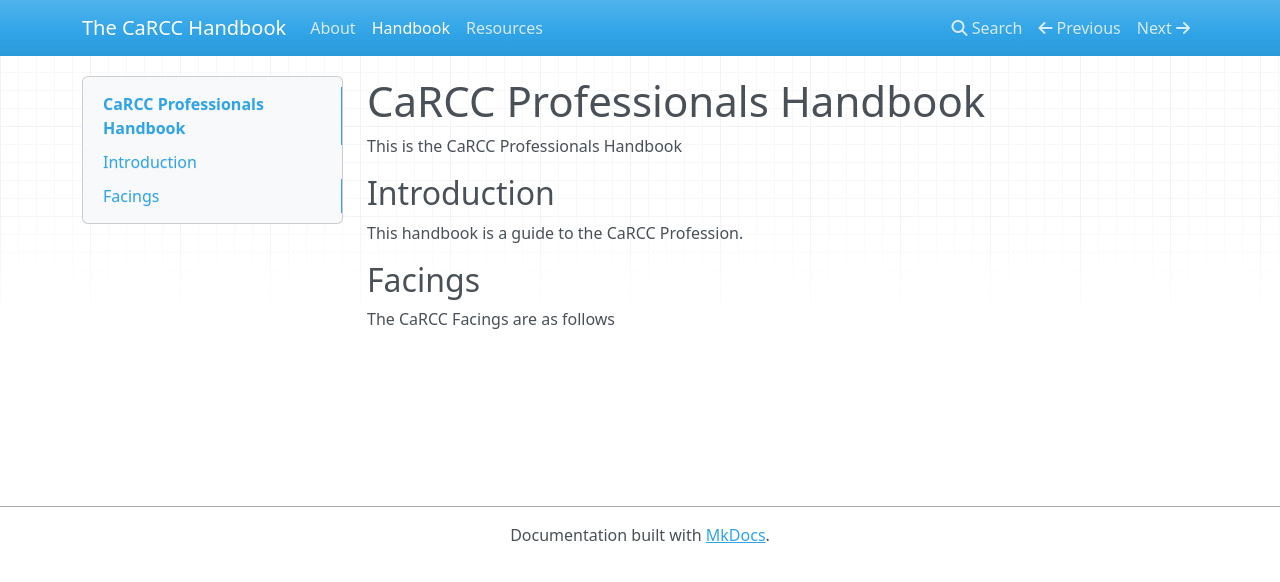
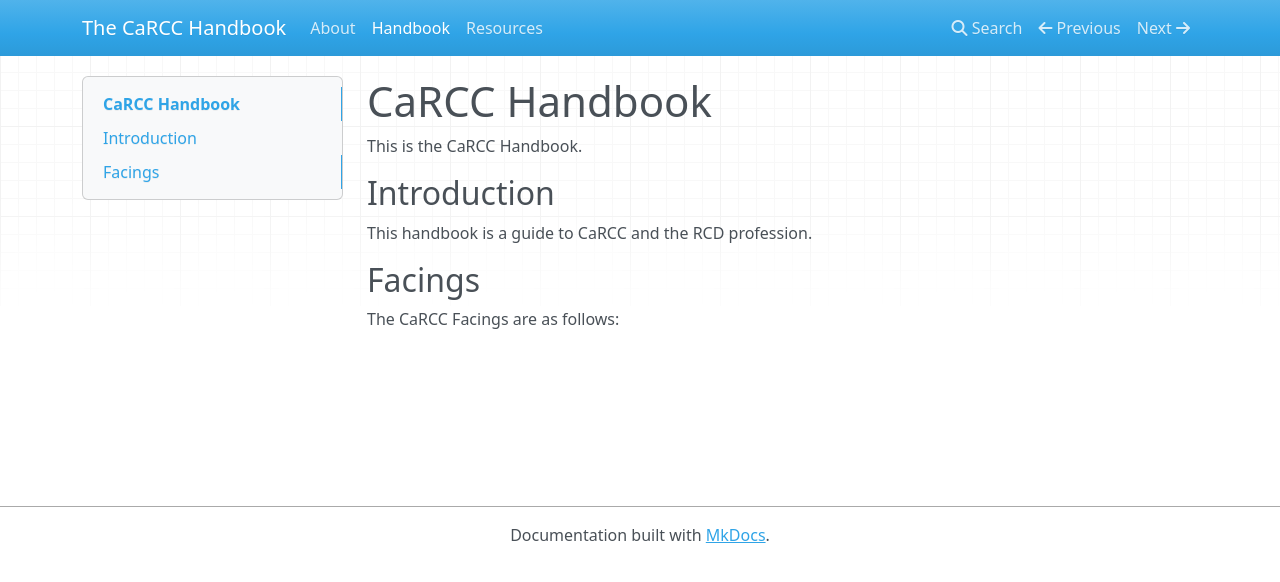
Before and after one commit to CaRCC/CaRCC-Handbook, an MkDocs documentation site: the page built from handbook/index.md, in a window 1280 px wide. Shown: the top 582 px of the page. Built offline with MkDocs 1.6.1, drawn with Linux system fonts in a browser that asks for light colours; nearby versions of some CDN libraries.

Commit message:
Update "CaRCC Handbook" language

```diff
--- a/handbook/index.md
+++ b/handbook/index.md
@@ -1,11 +1,11 @@
-# CaRCC Professionals Handbook
+# CaRCC Handbook
 
-This is the CaRCC Professionals Handbook
+This is the CaRCC Handbook.
 
 ## Introduction
 
-This handbook is a guide to the CaRCC Profession.
+This handbook is a guide to CaRCC and the RCD profession.
 
 ## Facings
 
-The CaRCC Facings are as follows
+The CaRCC Facings are as follows:
```
